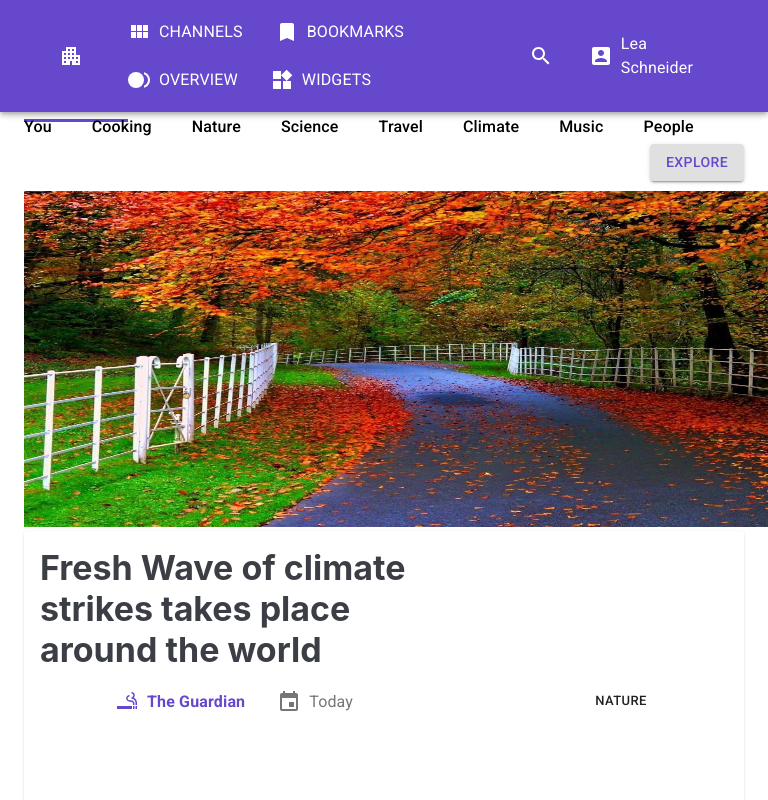
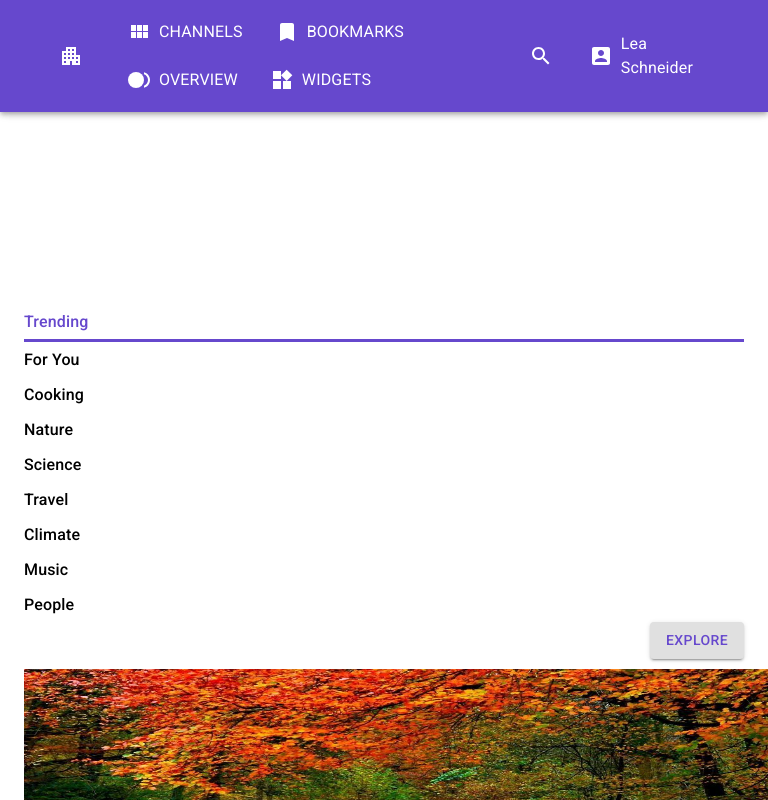
Before and after one commit to pravee674/demo, a React (Create React App) app: page /channel in a window 768 px wide. Shown: the top 800 px of the page. Built offline with nearby package versions, Linux system fonts and the light colour scheme.

Commit message:
responsive

```diff
--- a/src/App.css
+++ b/src/App.css
@@ -6,10 +6,32 @@
   height: 40vmin;
   pointer-events: none;
 }
+.MuiIconButton-label{
+  color: #ffffff;
+}
 
 @media (prefers-reduced-motion: no-preference) {
   .App-logo {
     animation: App-logo-spin infinite 20s linear;
+  }
+}
+
+@media screen  and (min-width: 480px) and (max-width: 768px){
+  .sub-header .MuiTypography-colorPrimary{
+    padding: 0px 0px !important;
+    width: 100%;
+    float: left;
+  }
+  .sub-header{
+    margin-top: 30%;
+  }
+  .trendings .MuiGrid-grid-sm-4 img {
+    width: 100px !important;
+    height: 50px !important;
+    margin-bottom: 10px !important;
+  }
+  #left-image h3{
+    font-size:18px !important;
   }
 }
 
```
